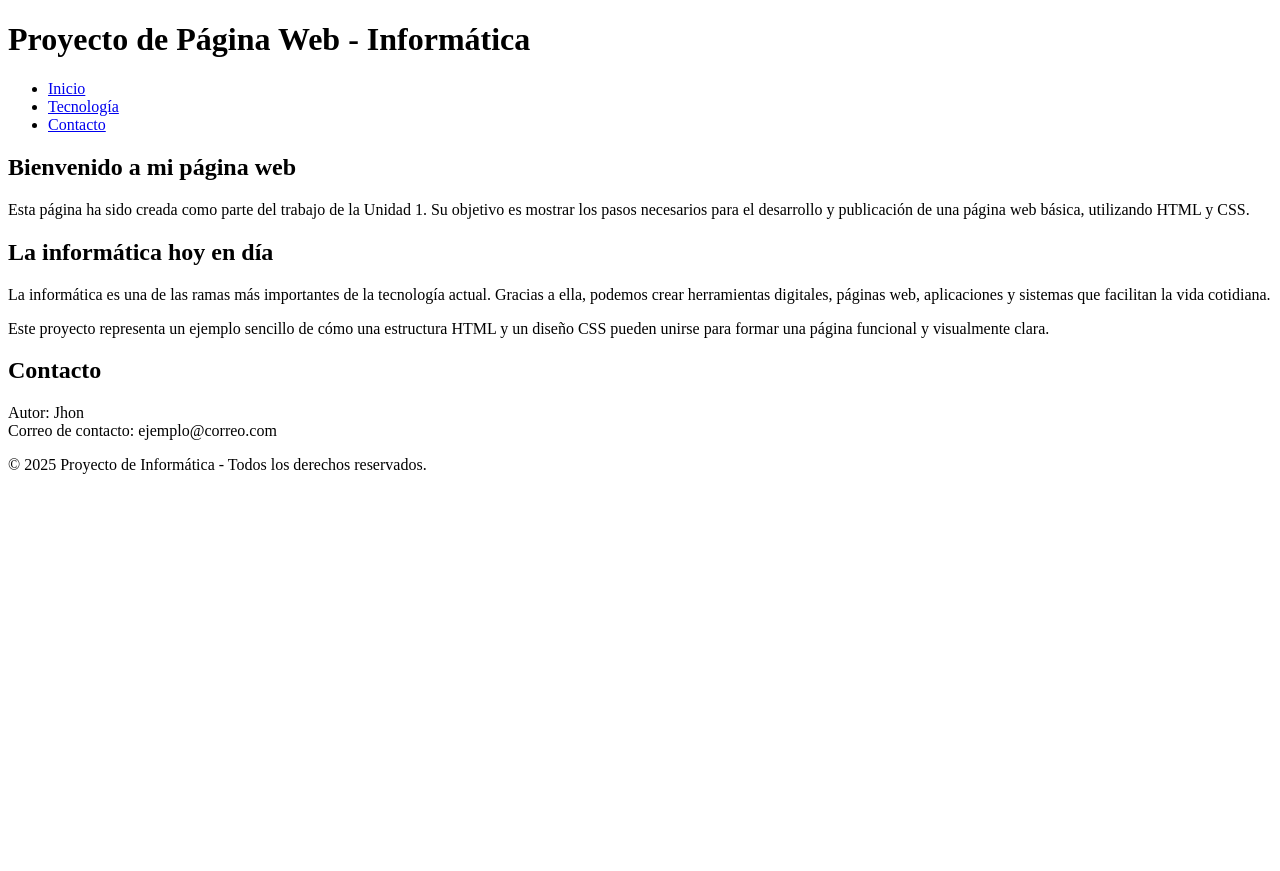
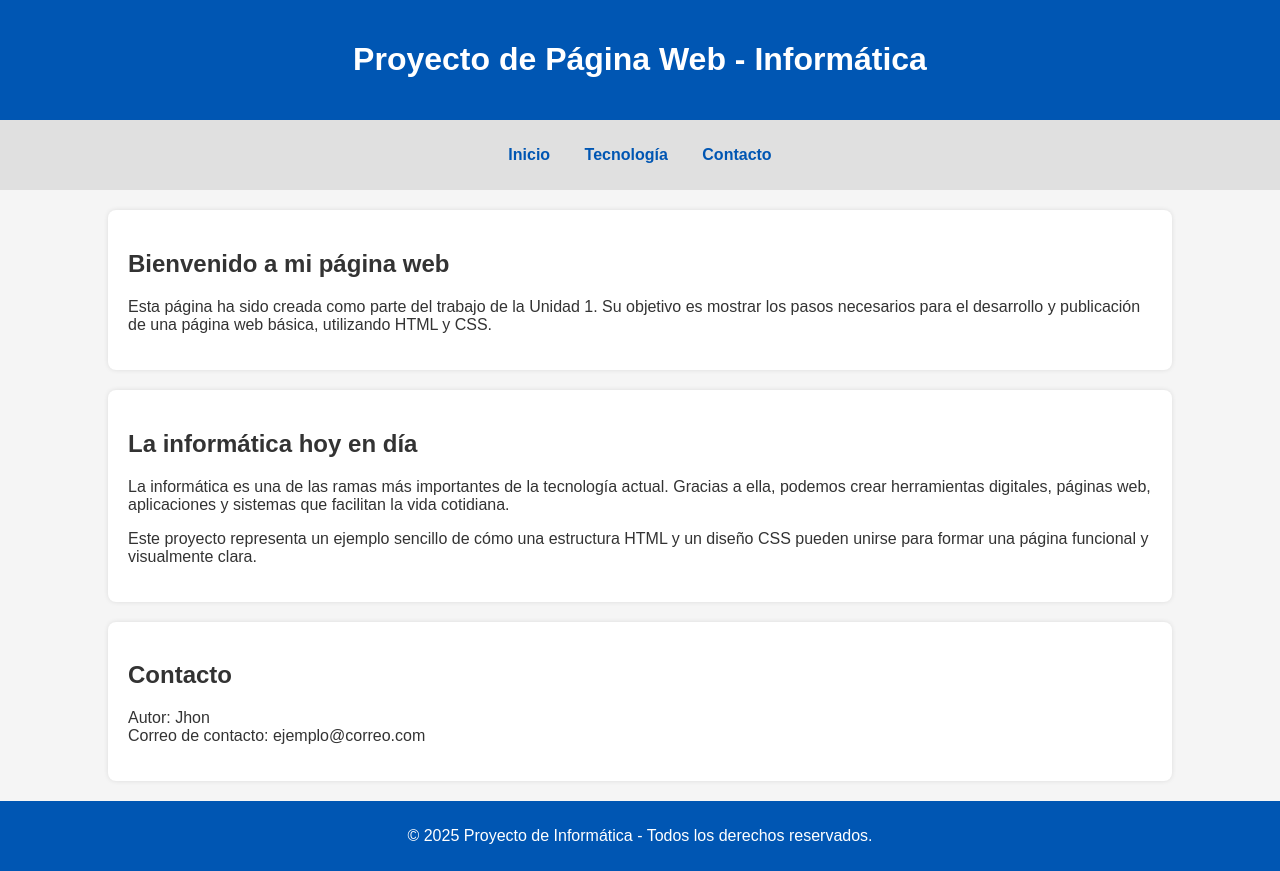
Before and after one commit to jhon05-sudo/mi_web_html, a plain HTML site: page index.html in a window 1280 px wide. Before the commit the page ends 800 px from the top, so only its background shows below. Drawn offline with Linux system fonts and the light colour scheme.

Commit message:
Update style.css

```diff
--- a/style.css
+++ b/style.css
@@ -1,3 +1,57 @@
-mi_web/
-├── index.html
-└── style.css
+body {
+    font-family: Arial, sans-serif;
+    background-color: #f5f5f5;
+    color: #333;
+    margin: 0;
+    padding: 0;
+}
+
+header {
+    background-color: #0056b3;
+    color: white;
+    text-align: center;
+    padding: 20px 0;
+}
+
+nav {
+    background-color: #e0e0e0;
+    padding: 10px;
+    text-align: center;
+}
+
+nav ul {
+    list-style-type: none;
+    padding: 0;
+}
+
+nav ul li {
+    display: inline;
+    margin: 0 15px;
+}
+
+nav ul li a {
+    text-decoration: none;
+    color: #0056b3;
+    font-weight: bold;
+}
+
+nav ul li a:hover {
+    text-decoration: underline;
+}
+
+section {
+    padding: 20px;
+    background-color: white;
+    margin: 20px auto;
+    width: 80%;
+    border-radius: 8px;
+    box-shadow: 0px 0px 5px rgba(0, 0, 0, 0.1);
+}
+
+footer {
+    background-color: #0056b3;
+    color: white;
+    text-align: center;
+    padding: 10px 0;
+    margin-top: 20px;
+}
```
